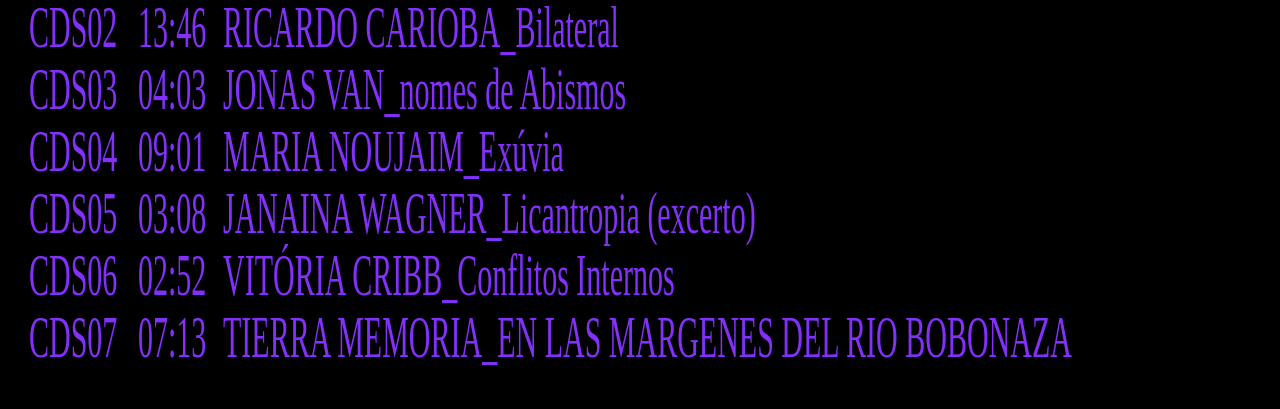
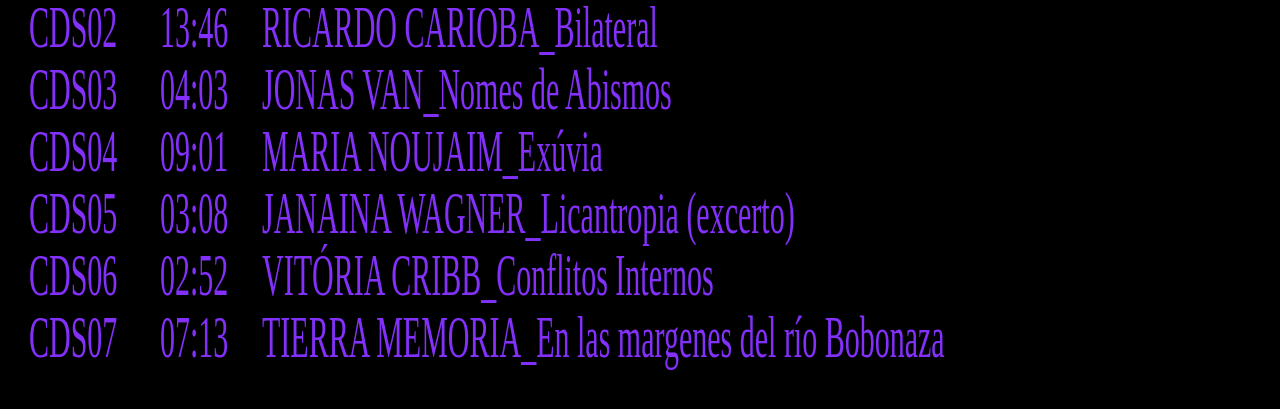
Before and after one commit to Comeco-de-Seculo/comeco-de-seculo.github.io, a Next.js app: page / in a window 1280 px wide. Shown: the part 297-706 px from the top of the page. Built offline with nearby package versions, Linux system fonts and the light colour scheme; a web font is replaced by a local one.

Commit message:
Update content.js

```diff
--- a/content.js
+++ b/content.js
@@ -25,7 +25,7 @@
     {
       index: 'CDS03',
       length: '04:03',
-      title: 'JONAS VAN_nomes de Abismos',
+      title: 'JONAS VAN_Nomes de Abismos',
       video: 'static/media/JV_NDA.mp4',
       thumb: 'static/media/JV_NDA.png'
     },
@@ -54,7 +54,7 @@
     {
       index: 'CDS07',
       length: '07:13',
-      title: 'TIERRA MEMORIA_EN LAS MARGENES DEL RIO BOBONAZA',
+      title: 'TIERRA MEMORIA_En las margenes del río Bobonaza',
       video: 'static/media/TM_ELMDRB.mp4',
       thumb: 'static/media/TM_ELMDRB.png'
     },
```
